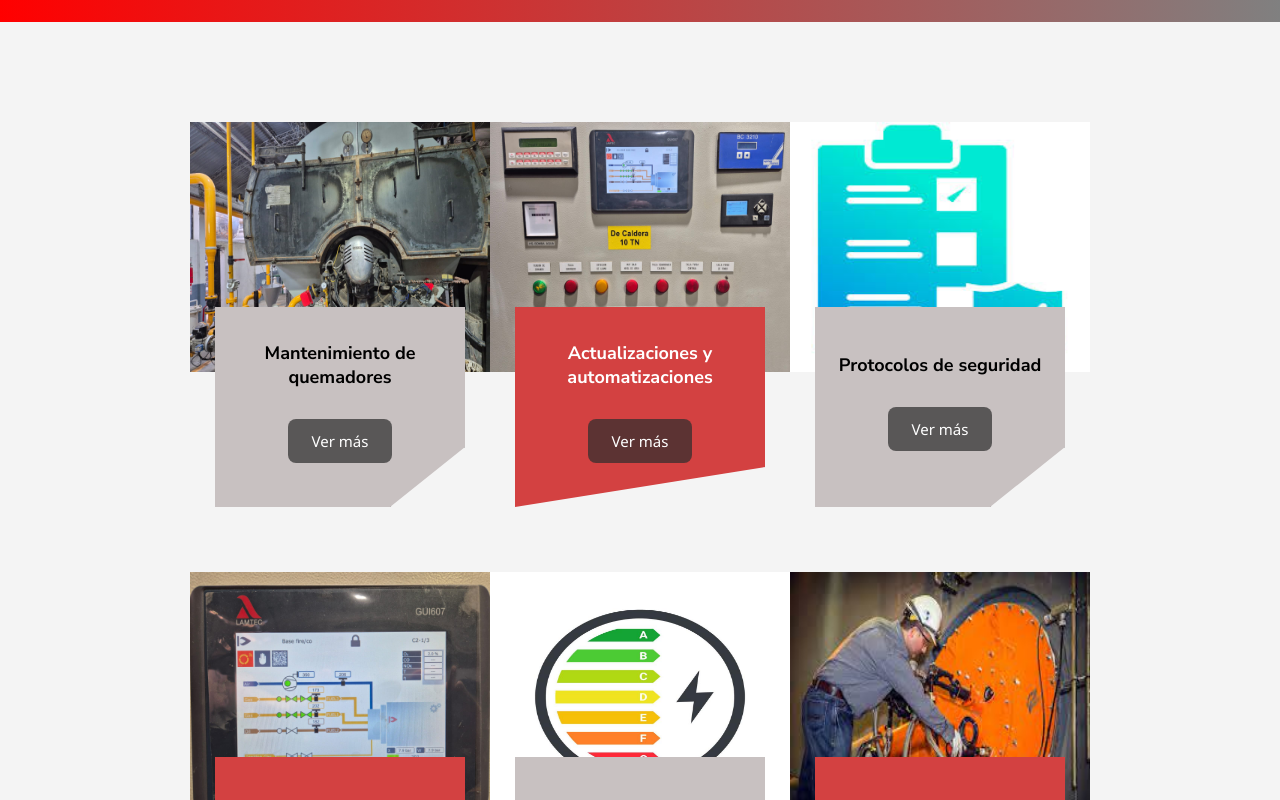
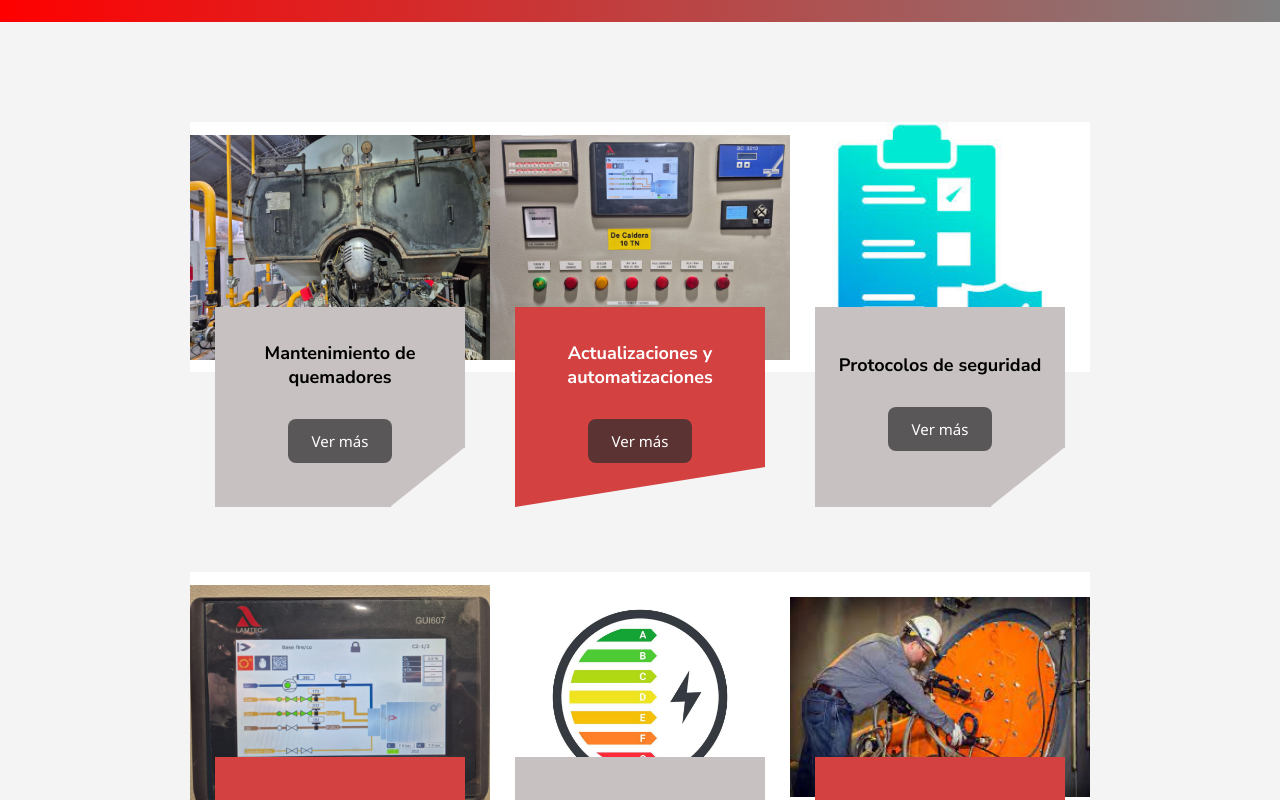
Before and after one commit to Mayra-Riccardi/MetHome, a React (Vite) app: page / in a window 1280 px wide. Shown: the part 1760-2560 px from the top of the page. Built offline with nearby package versions, Linux system fonts and the light colour scheme; no server answers.

Commit message:
FIX: Imagenes estiradas mejoras css

```diff
--- a/src/Pages/Home/Home.css
+++ b/src/Pages/Home/Home.css
@@ -173,6 +173,9 @@ p{
             width: 100%;
             height: 100%;
             box-shadow: 12px 12px 12px rgba(81, 80, 80, 0.728);
+            display: block;
+            object-fit: contain;
+            background-color: #fff;
         }
 
         h1 {
--- a/src/components/Item/Item.css
+++ b/src/components/Item/Item.css
@@ -24,7 +24,9 @@
     width: 100%;
     height: 100%;
     border-radius: 8px;
-    align-items: center;
+    display: block;
+    object-fit: contain;
+    background-color: #fff;
   }
 
   .Description {
```
